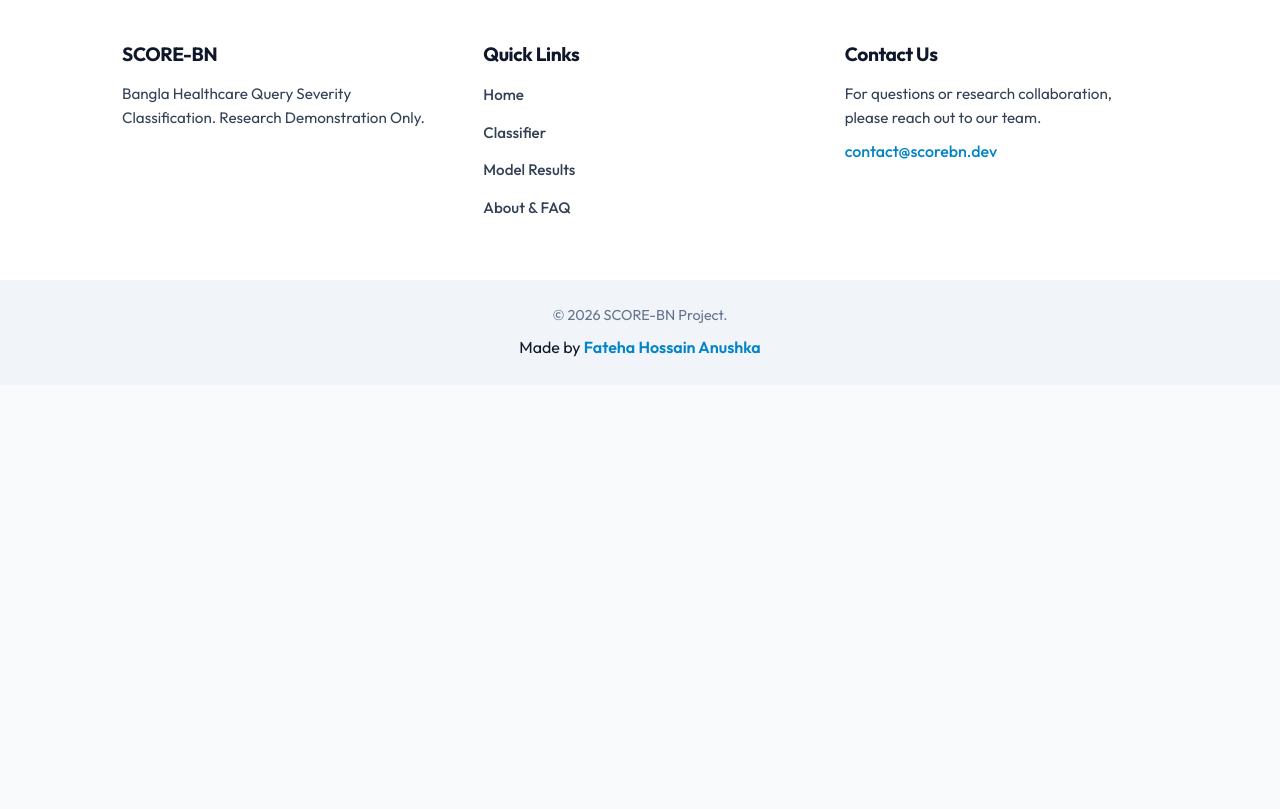
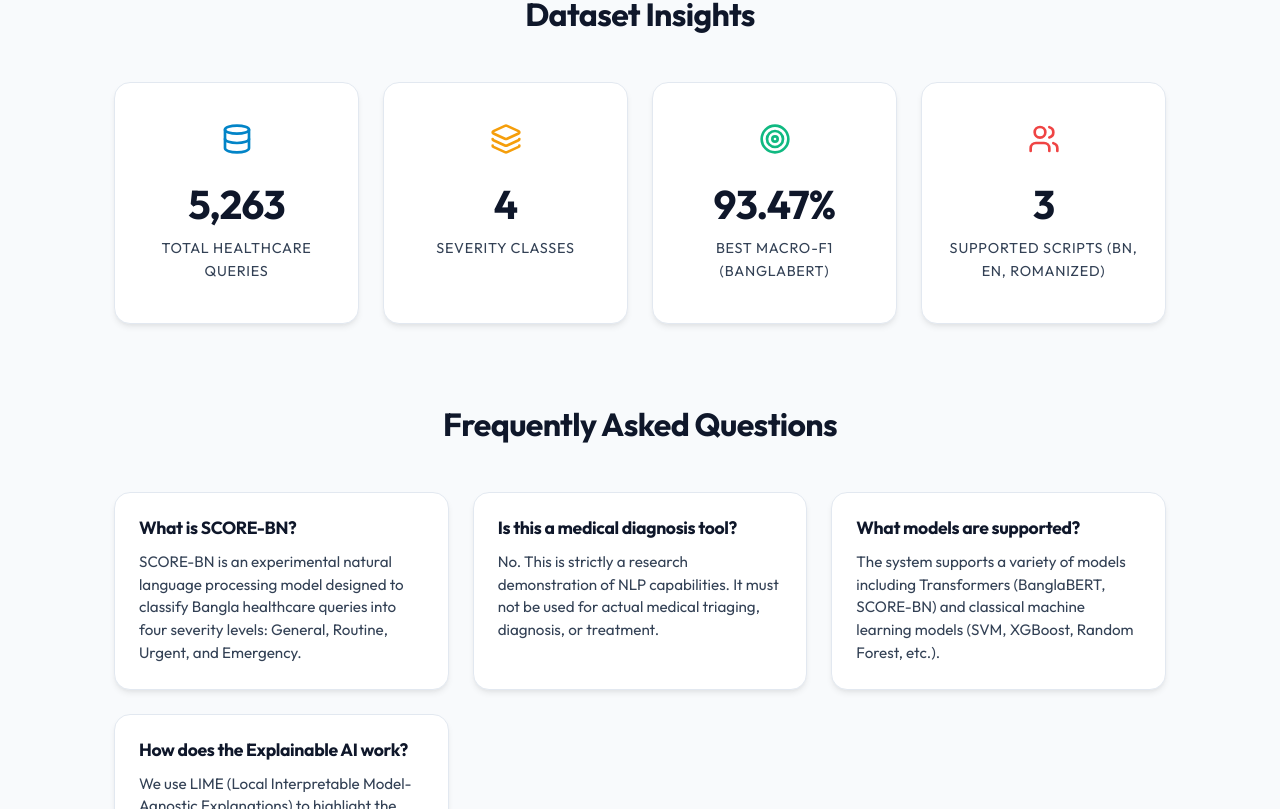
Before and after one commit to anushka06onu/SCORE_BN, a React app in the folder frontend/: page / in a window 1280 px wide. Shown: the part 871-1680 px from the top of the page. Before the commit the page ends 1256 px from the top, so only its background shows below. Built offline with nearby package versions, Linux system fonts and the light colour scheme; the HTML template or start-up script is replaced by a standard one.

Commit message:
Fix model inference issues, example dropdown, and add new UI sections

```diff
--- a/frontend/src/App.jsx
+++ b/frontend/src/App.jsx
@@ -43,7 +43,6 @@ function App() {
               <div className="footer-col">
                 <h4>Contact Us</h4>
                 <p>For questions or research collaboration, please reach out to our team.</p>
-                <a href="mailto:contact@scorebn.dev" className="footer-email">contact@scorebn.dev</a>
               </div>
             </div>
             <div className="footer-bottom">
--- a/frontend/src/components/QueryForm.jsx
+++ b/frontend/src/components/QueryForm.jsx
@@ -89,7 +89,14 @@ const QueryForm = ({ onAnalyze, isLoading }) => {
             </button>
             <div className={styles.dropdownContent}>
               {exampleQueries.map((ex, idx) => (
-                <div key={idx} className={styles.dropdownItem} onClick={() => handleExampleClick(ex)}>
+                <div
+                  key={idx}
+                  className={styles.dropdownItem}
+                  onMouseDown={(e) => {
+                    e.preventDefault();
+                    handleExampleClick(ex);
+                  }}
+                >
                   {ex}
                 </div>
               ))}
--- a/frontend/src/pages/Home.jsx
+++ b/frontend/src/pages/Home.jsx
@@ -1,6 +1,6 @@
 import React from 'react';
 import { Link } from 'react-router-dom';
-import { Activity, ShieldCheck, Database, Layers } from 'lucide-react';
+import { Activity, ShieldCheck, Database, Layers, BarChart3, Users, Target, ChevronDown } from 'lucide-react';
 import styles from './Home.module.css';
 
 const Home = () => {
@@ -46,6 +46,56 @@ const Home = () => {
         </div>
       </section>
 
+      {/* Dataset Insights Section */}
+      <section className={styles.insightsSection}>
+        <h2 className={styles.sectionTitle}>Dataset Insights</h2>
+        <div className={styles.insightsGrid}>
+          <div className={`glass-panel ${styles.insightCard}`}>
+            <Database size={32} color="var(--accent-primary)" className={styles.insightIcon} />
+            <h3 className={styles.insightStat}>5,263</h3>
+            <p>Total Healthcare Queries</p>
+          </div>
+          <div className={`glass-panel ${styles.insightCard}`}>
+            <Layers size={32} color="var(--cat-urgent)" className={styles.insightIcon} />
+            <h3 className={styles.insightStat}>4</h3>
+            <p>Severity Classes</p>
+          </div>
+          <div className={`glass-panel ${styles.insightCard}`}>
+            <Target size={32} color="var(--cat-routine)" className={styles.insightIcon} />
+            <h3 className={styles.insightStat}>93.47%</h3>
+            <p>Best Macro-F1 (BanglaBERT)</p>
+          </div>
+          <div className={`glass-panel ${styles.insightCard}`}>
+            <Users size={32} color="var(--cat-emergency)" className={styles.insightIcon} />
+            <h3 className={styles.insightStat}>3</h3>
+            <p>Supported Scripts (BN, EN, Romanized)</p>
+          </div>
+        </div>
+      </section>
+
+      {/* FAQ Section */}
+      <section className={styles.faqSection}>
+        <h2 className={styles.sectionTitle}>Frequently Asked Questions</h2>
+        <div className={styles.faqGrid}>
+          <div className={`glass-panel ${styles.faqCard}`}>
+            <h4>What is SCORE-BN?</h4>
+            <p>SCORE-BN is an experimental natural language processing model designed to classify Bangla healthcare queries into four severity levels: General, Routine, Urgent, and Emergency.</p>
+          </div>
+          <div className={`glass-panel ${styles.faqCard}`}>
+            <h4>Is this a medical diagnosis tool?</h4>
+            <p>No. This is strictly a research demonstration of NLP capabilities. It must not be used for actual medical triaging, diagnosis, or treatment.</p>
+          </div>
+          <div className={`glass-panel ${styles.faqCard}`}>
+            <h4>What models are supported?</h4>
+            <p>The system supports a variety of models including Transformers (BanglaBERT, SCORE-BN) and classical machine learning models (SVM, XGBoost, Random Forest, etc.).</p>
+          </div>
+          <div className={`glass-panel ${styles.faqCard}`}>
+            <h4>How does the Explainable AI work?</h4>
+            <p>We use LIME (Local Interpretable Model-Agnostic Explanations) to highlight the specific words in a query that most influenced the model's severity prediction.</p>
+          </div>
+        </div>
+      </section>
+
     </div>
   );
 };
--- a/frontend/src/pages/Home.module.css
+++ b/frontend/src/pages/Home.module.css
@@ -40,16 +40,19 @@
   display: grid;
   grid-template-columns: repeat(auto-fit, minmax(280px, 1fr));
   gap: 2rem;
+  margin-bottom: 5rem;
 }
 
 .featureCard {
   padding: 2rem;
   text-align: left;
-  transition: transform var(--transition-normal);
+  transition: transform var(--transition-normal), box-shadow var(--transition-normal);
+  transform-style: preserve-3d;
 }
 
 .featureCard:hover {
-  transform: translateY(-5px);
+  transform: translateY(-8px) scale(1.02);
+  box-shadow: var(--shadow-hover);
 }
 
 .featureIcon {
@@ -72,6 +75,87 @@
   margin: 0;
 }
 
+.sectionTitle {
+  font-size: 2rem;
+  text-align: center;
+  margin-bottom: 3rem;
+  color: var(--text-primary);
+}
+
+.insightsSection {
+  margin-bottom: 5rem;
+}
+
+.insightsGrid {
+  display: grid;
+  grid-template-columns: repeat(auto-fit, minmax(220px, 1fr));
+  gap: 1.5rem;
+}
+
+.insightCard {
+  text-align: center;
+  padding: 2.5rem 1rem;
+  transition: transform var(--transition-normal), box-shadow var(--transition-normal);
+}
+
+.insightCard:hover {
+  transform: translateY(-5px);
+  box-shadow: var(--shadow-lg);
+}
+
+.insightIcon {
+  margin-bottom: 1rem;
+}
+
+.insightStat {
+  font-size: 2.5rem;
+  font-weight: 700;
+  color: var(--text-primary);
+  margin-bottom: 0.5rem;
+}
+
+.insightCard p {
+  color: var(--text-secondary);
+  font-size: 0.9rem;
+  text-transform: uppercase;
+  letter-spacing: 0.05em;
+  margin: 0;
+}
+
+.faqSection {
+  margin-bottom: 3rem;
+}
+
+.faqGrid {
+  display: grid;
+  grid-template-columns: repeat(auto-fit, minmax(300px, 1fr));
+  gap: 1.5rem;
+}
+
+.faqCard {
+  padding: 1.5rem;
+  text-align: left;
+  transition: transform var(--transition-fast);
+}
+
+.faqCard:hover {
+  transform: translateY(-3px);
+  border-color: var(--accent-primary);
+}
+
+.faqCard h4 {
+  font-size: 1.1rem;
+  margin-bottom: 0.75rem;
+  color: var(--text-primary);
+}
+
+.faqCard p {
+  color: var(--text-secondary);
+  font-size: 0.95rem;
+  line-height: 1.5;
+  margin: 0;
+}
+
 @media (max-width: 768px) {
   .title {
     font-size: 2.5rem;
```
Also changed, not shown: 1 other file (tests, documents, lock files or other folders).
